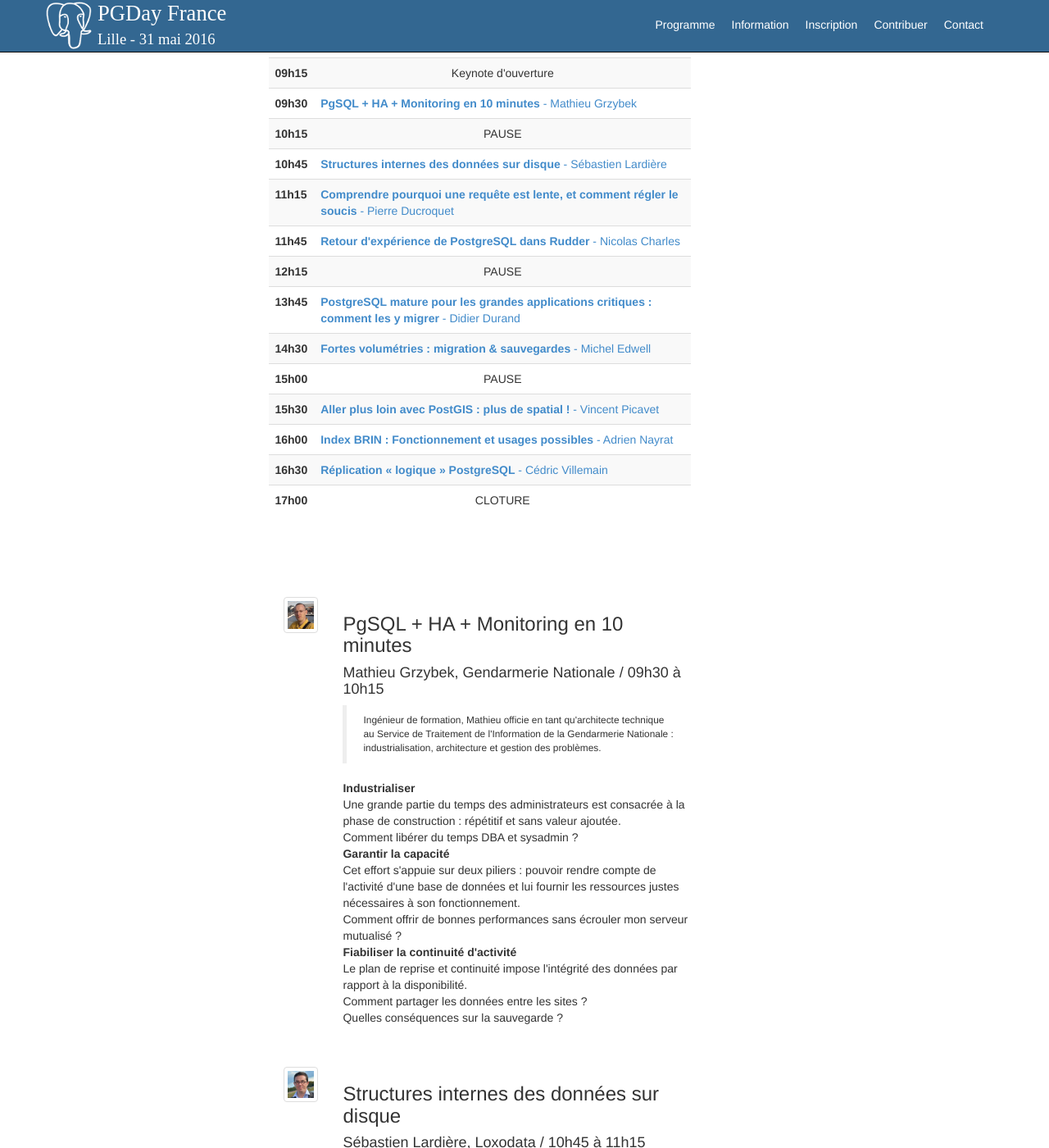
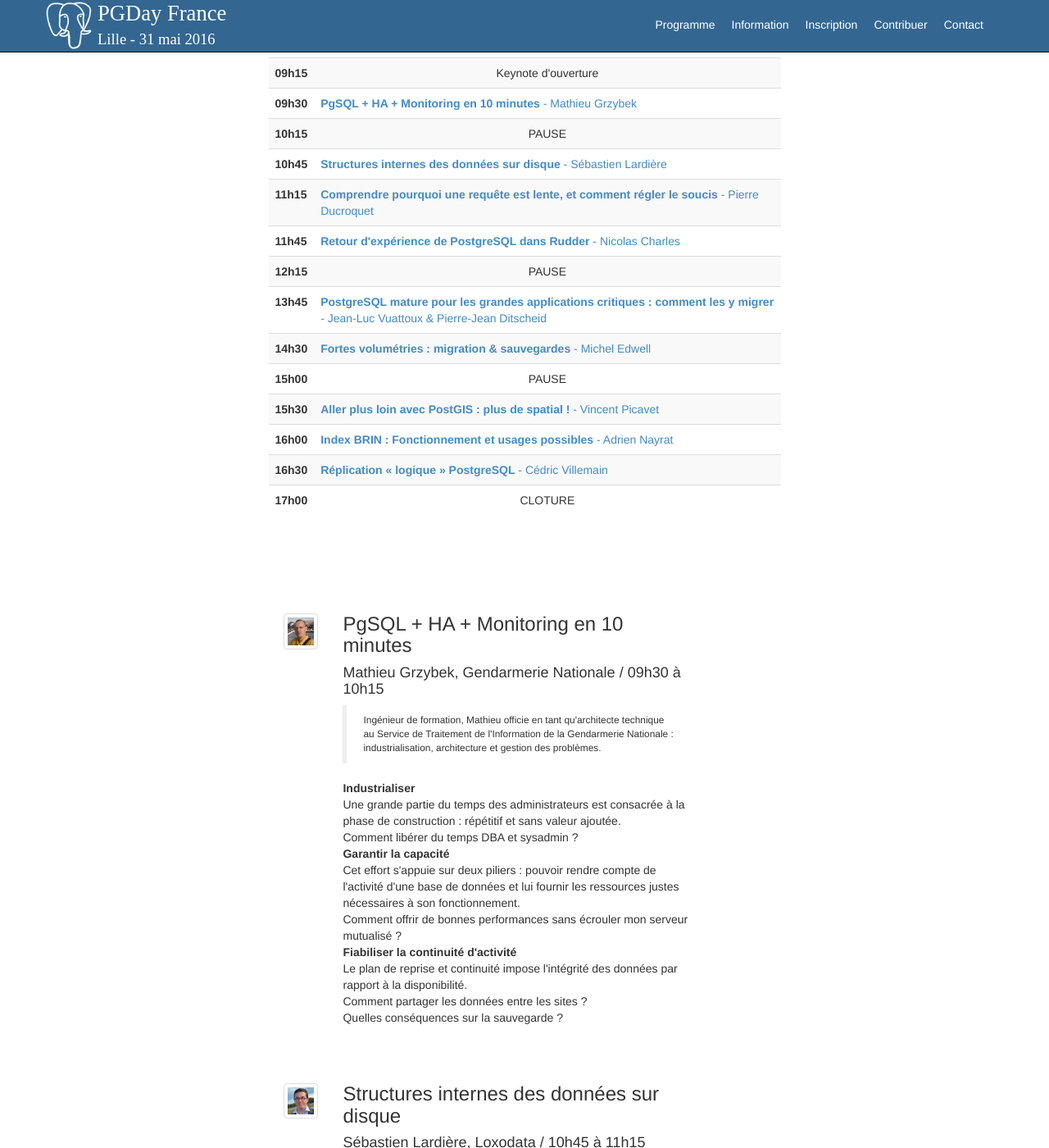
Before and after one commit to postgresqlfr/2024.pgday.fr, a Jekyll site: the page built from programme.html, in a window 1280 px wide and 1400 px high. Shown: the whole window at 82% size. Built offline with Jekyll 4.4.1, drawn with Linux system fonts in a browser that asks for light colours; Markdown is read by kramdown in place of the engine named in the settings; some of the changed text lies outside the part shown.

Commit message:
Speaker change

```diff
--- a/css/style.css
+++ b/css/style.css
@@ -197,6 +197,7 @@
 
 .img-thumbnail {
   max-width: 70%;
+  margin-top: 20px;
 }
 
 .thumbnail > img {
--- a/programme.html
+++ b/programme.html
@@ -6,7 +6,7 @@
 
 <div class="row">
   <div class="col-md-3"></div>
-  <div class="col-md-5">
+  <div class="col-md-6">
     <table class="table table-striped table-hover">
       <tr>
         <th> 09h15 </th>
@@ -44,7 +44,7 @@
         <th> 13h45 </th>
         <td><a href="#pg-mature-grandes-applications"><strong>PostgreSQL
               mature pour les grandes applications critiques : comment les y
-              migrer</strong> - Didier Durand</a></td>
+              migrer</strong> - Jean-Luc Vuattoux &amp; Pierre-Jean Ditscheid</a></td>
       </tr>
       <tr>
         <th> 14h30 </th>
@@ -78,7 +78,7 @@
     <!-- <p class="text-info"><a href="pgday2016.ics"><i class=" glyphicon
       glyphicon-calendar"></i> Calendrier ICS de l'édition 2016</a></p> -->
   </div>
-  <div class="col-md-4"></div>
+  <div class="col-md-3"></div>
 </div>
 
 <br/><br/>
@@ -251,16 +251,20 @@
     <div id="pg-mature-grandes-applications"></div><br/><br/>
     <div class="row" >
       <div class="col-md-2 text-right">
-        <img src="img/orateurs/didier_durand.png" alt="Didier Durand" class="img-thumbnail">
+        <!--
+        <img src="img/orateurs/.png" alt="Jean-Luc Vuattoux" class="img-thumbnail">
+        <img src="img/orateurs/.png" alt="Pierre-Jean Ditscheid" class="img-thumbnail">
+        -->
       </div>
 
-      <div class="col-md-10">
+      <div class="col-md-8">
         <h3>PostgreSQL mature pour les grandes applications critiques : comment
           les y migrer
           <!-- <a alt="Télécharger le support" href="slides/"><i class="glyphicon glyphicon-download"></i></a> -->
         </h3>
-        <h4>Didier Durand, Eranea / 13h45 à 14h30</h4>
+        <h4>Jean-Luc Vuattoux &amp; Pierre-Jean Ditscheid, Eranea / 13h45 à 14h30</h4>
         <p>
+        <!--
         <blockquote class="small">
           Après avoir occupé divers postes d'ingénierie puis de management (Axa,
           Publicitas,etc.) de grands systèmes informatiques, D. Durand a co-fondé
@@ -269,6 +273,7 @@
           de grands systèmes informatiques (mainframe, etc.) hébergeant des
           applications critiques.
         </blockquote>
+        -->
         </p>
         <p>En 2015, le Gartner Group a validé l'applicabilité des bases de données
         Open Source, en particulier PostgreSQL, à la gestion des données des
```
